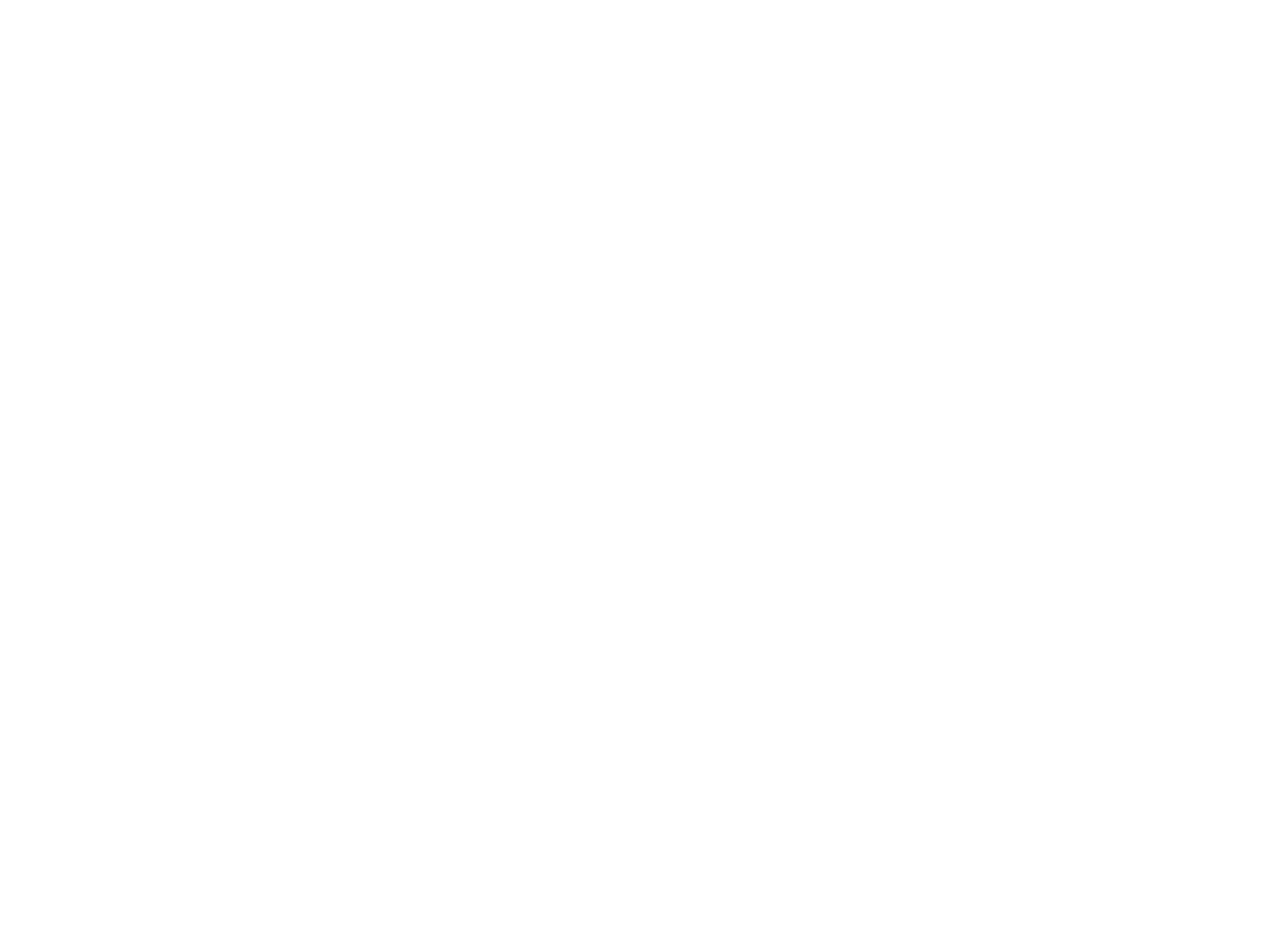
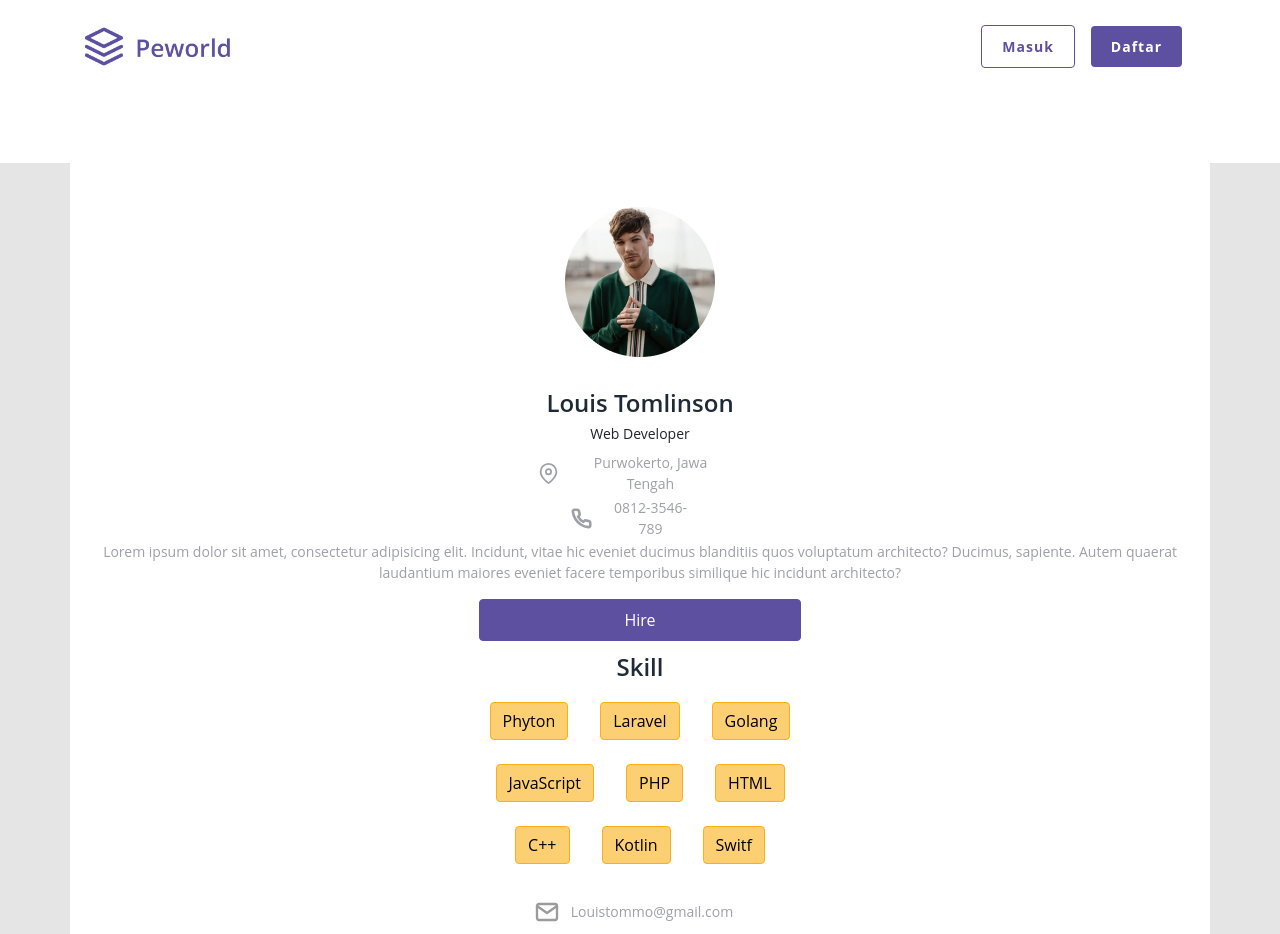
Before and after one commit to fajriputra/frontend-jobrec, a React (Create React App) app: page /profilePekerja in a window 1280 px wide. Before the commit this address had no page. Shown: the top 934 px of the page. Before the commit the page ends 800 px from the top, so only its background shows below. Built offline with nearby package versions, Linux system fonts and the light colour scheme.

Commit message:
revisi hire , slicing profil pekerja

```diff
--- a/package.json
+++ b/package.json
@@ -10,6 +10,7 @@
     "dotenv": "^10.0.0",
     "node-sass": "^6.0.1",
     "react": "^17.0.2",
+    "react-bootstrap": "^2.0.2",
     "react-dom": "^17.0.2",
     "react-hook-form": "^7.19.0",
     "react-paginate": "^7.1.5",
--- a/src/App.js
+++ b/src/App.js
@@ -2,6 +2,7 @@
 import Register from "pages/Register";
 import LandingPage from "pages/LandingPage";
 import Hire from "pages/Hire";
+import ProfilePekerja from "pages/main/ProfilPekerja";
 
 function App() {
   return (
@@ -11,6 +12,7 @@
           <Route path="/register" exact element={<Register />} />
           <Route path="/" exact element={<LandingPage />} />
           <Route path="/hire" exact element={<Hire />} />
+          <Route path="/profilePekerja" exact element={<ProfilePekerja />} />
         </Routes>
       </BrowserRouter>
     </div>
--- a/src/pages/Hire/index.scss
+++ b/src/pages/Hire/index.scss
@@ -10,39 +10,39 @@
   color: #1f2a36;
 }
 
-.profile__bg {
+.hire__bg {
   background-color: #e5e5e5;
 }
 
-.profile {
+.hire {
   padding: 80px 0;
 }
 
-.profile__user {
+.hire__user {
   background-color: #fff;
   border-radius: 8px;
   padding: 12px 20px !important;
 }
 
-.profile__user--image {
+.hire__user--image {
   display: flex;
   justify-content: center;
   align-items: center;
   margin: 32px 0;
 }
 
-.profile__user--content h6 {
+.hire__user--content h6 {
   font-size: 14px;
   font-weight: 400;
 }
 
-.profile__user--content p {
+.hire__user--content p {
   font-size: 14px;
   font-weight: 400;
   color: #9ea0a5;
 }
 
-.profile__user--skill button {
+.hire__user--skill button {
   margin: 12px 16px;
   background-color: rgba(251, 176, 23, 0.6);
   border: 1px solid #fbb017;
@@ -65,28 +65,28 @@
   margin: 0 12px;
 }
 
-.profile__desc {
+.hire__desc {
   padding: 0 80px !important ;
 }
 
-.profile__desc--form span {
+.hire__desc--form span {
   font-size: 14px;
   font-weight: 400;
   color: #9ea0a5;
 }
 
-.profile__desc--form--detail {
+.hire__desc--form--detail {
   margin: 40px 0;
 }
 
-.profile__desc--form--select select {
+.hire__desc--form--select select {
   width: 100%;
   padding: 12px;
   border-radius: 4px;
   background-color: #fff;
 }
 
-.profile__desc--form--button button {
+.hire__desc--form--button button {
   width: 100%;
   padding: 12px;
   background-color: #fbb017;
@@ -95,32 +95,32 @@
   border: 1px solid #fbb017;
 }
 
-.profile__desc--form--textarea textarea {
+.hire__desc--form--textarea textarea {
   width: 100%;
   border-radius: 4px;
   padding: 12px;
 }
 
-.profile__desc--content h6 {
+.hire__desc--content h6 {
   font-size: 18px;
   font-weight: 400;
   color: #46505c;
 }
 
 @media (max-width: 1199.98px) {
-  .profile__desc {
+  .hire__desc {
     padding: 80px 0 !important;
   }
 }
 
 /* Tablet */
 @media (max-width: 991.98px) {
-  .profile {
+  .hire {
     display: flex;
     flex-direction: column;
   }
 
-  .profile__desc {
+  .hire_desc {
     margin: 40px 0 !important;
     padding: 0 !important;
   }
--- a/src/pages/main/ProfilPekerja/index.js
+++ b/src/pages/main/ProfilPekerja/index.js
@@ -0,0 +1,140 @@
+import React from "react";
+import Portofolio from "parts/Profile/Worker/Portofolio";
+import WorkExperience from "parts/Profile/Worker/WorkExperience";
+import Header from "components/Header";
+import { Tabs, Tab } from "react-bootstrap";
+import profile from "../../../assets/images/profile-example.png";
+import map from "../../../assets/images/icons/icon-location.svg";
+import call from "../../../assets/images/icons/icon-phone.svg";
+import mail from "../../../assets/images/icons/icon-mail.svg";
+import instagram from "../../../assets/images/icons/icon-instagram.svg";
+import github from "../../../assets/images/icons/icon-github.svg";
+import gitlab from "../../../assets/images/icons/icon-gitlab.svg";
+
+import "./index.scss";
+
+export default function profilePekerja(props) {
+  // const urlParams = qs.parse(props.location.search);
+
+  return (
+    <section className="profilePekerja">
+      <Header />
+      <div class="profile__bg">
+        <div class="container">
+          <div class="row profile">
+            <div class="profile__user">
+              <div class="profile__user--image">
+                <img src={profile} alt="profile" />
+              </div>
+              <div class="profile__user--content">
+                <h2>Louis Tomlinson</h2>
+                <h6>Web Developer</h6>
+                <div class="row">
+                  <div class="col vector">
+                    <img src={map} alt="map" />
+                    <p>Purwokerto, Jawa Tengah</p>
+                  </div>
+                </div>
+                <div class="row">
+                  <div class="col vector">
+                    <img src={call} alt="call" />
+                    <p>0812-3546-789</p>
+                  </div>
+                </div>
+                <p>
+                  Lorem ipsum dolor sit amet, consectetur adipisicing elit.
+                  Incidunt, vitae hic eveniet ducimus blanditiis quos voluptatum
+                  architecto? Ducimus, sapiente. Autem quaerat laudantium
+                  maiores eveniet facere temporibus similique hic incidunt
+                  architecto?
+                </p>
+              </div>
+
+              <div class="profile__user--button">
+                <button>Hire</button>
+              </div>
+
+              <div class="profile__user--skill">
+                <h2>Skill</h2>
+                <div class="col">
+                  <button type="button" class="btn btn-warning">
+                    Phyton
+                  </button>
+                  <button type="button" class="btn btn-warning">
+                    Laravel
+                  </button>
+                  <button type="button" class="btn btn-warning">
+                    Golang
+                  </button>
+                </div>
+                <div class="col">
+                  <button type="button" class="btn btn-warning">
+                    JavaScript
+                  </button>
+                  <button type="button" class="btn btn-warning">
+                    PHP
+                  </button>
+                  <button type="button" class="btn btn-warning">
+                    HTML
+                  </button>
+                </div>
+                <div class="col">
+                  <button type="button" class="btn btn-warning">
+                    C++
+                  </button>
+                  <button type="button" class="btn btn-warning">
+                    Kotlin
+                  </button>
+                  <button type="button" class="btn btn-warning">
+                    Switf
+                  </button>
+                </div>
+              </div>
+
+              <div class="profile__user--sosmed">
+                <div class="kkk">
+                  <div class=" vector">
+                    <img src={mail} alt="map" />
+                    <p>Louistommo@gmail.com</p>
+                  </div>
+
+                  <div class=" vector">
+                    <img src={instagram} alt="map" />
+                    <p>@Louist91</p>
+                  </div>
+
+                  <div class="vector">
+                    <img src={github} alt="map" />
+                    <p>@Louistommo</p>
+                  </div>
+
+                  <div class="vector">
+                    <img src={gitlab} alt="map" />
+                    <p>@Louistommo91</p>
+                  </div>
+                </div>
+              </div>
+            </div>
+
+            <div class="profile__portofolio">
+              <div class="row">
+                <Tabs
+                  defaultActiveKey="Portofolio"
+                  id="uncontrolled-tab-example"
+                  className="mb-3"
+                >
+                  <Tab eventKey="Portofolio" title="Portofolio">
+                    <Portofolio />
+                  </Tab>
+                  <Tab eventKey="WorkExperience" title="WorkExperience">
+                    <WorkExperience />
+                  </Tab>
+                </Tabs>
+              </div>
+            </div>
+          </div>
+        </div>
+      </div>
+    </section>
+  );
+}
--- a/src/pages/main/ProfilPekerja/index.scss
+++ b/src/pages/main/ProfilPekerja/index.scss
@@ -0,0 +1,92 @@
+h1 {
+  font-size: 32px !important;
+  font-weight: 600 !important;
+  color: #1f2a36;
+}
+
+h2 {
+  font-size: 24px !important ;
+  font-weight: 600 !important;
+  color: #1f2a36;
+}
+
+.profile__bg {
+  background-color: #e5e5e5;
+}
+
+.profile {
+  background-color: #fff;
+  padding: 12px 20px !important;
+}
+
+.profile__user--image {
+  display: flex;
+  justify-content: center;
+  align-items: center;
+  margin: 32px 0;
+}
+
+.profile__user--content {
+  display: flex;
+  justify-content: center;
+  align-items: center;
+  flex-direction: column;
+  text-align: center;
+}
+
+.profile__user--content h6 {
+  font-size: 14px;
+  font-weight: 400;
+}
+
+.profile__user--content p {
+  font-size: 14px;
+  font-weight: 400;
+  color: #9ea0a5;
+}
+
+.profile__user--skill {
+  display: flex;
+  justify-content: center;
+  align-items: center;
+  flex-direction: column;
+}
+
+.profile__user--skill button {
+  margin: 12px 16px;
+  background-color: rgba(251, 176, 23, 0.6);
+  border: 1px solid #fbb017;
+  box-sizing: border-box;
+  border-radius: 4px;
+}
+
+.vector {
+  display: flex;
+  flex-direction: row;
+  justify-content: flex-start;
+  margin: 12px 0;
+}
+
+.vector p {
+  display: flex;
+  justify-content: center;
+  align-items: center;
+  text-align: center;
+  margin: 0 12px;
+}
+
+.profile__user--button {
+  display: flex;
+  justify-content: center;
+  align-items: center;
+}
+
+.profile__user--button button {
+  background-color: #5e50a1;
+  color: #fff;
+  width: 30%;
+  border-radius: 4px;
+  border: 1px solid #5e50a1;
+  padding: 8px;
+  margin-bottom: 12px;
+}
```
Also changed, not shown: src/pages/Hire/index.js (+15 -14 lines), 1 other file (tests, documents, lock files or other folders).
